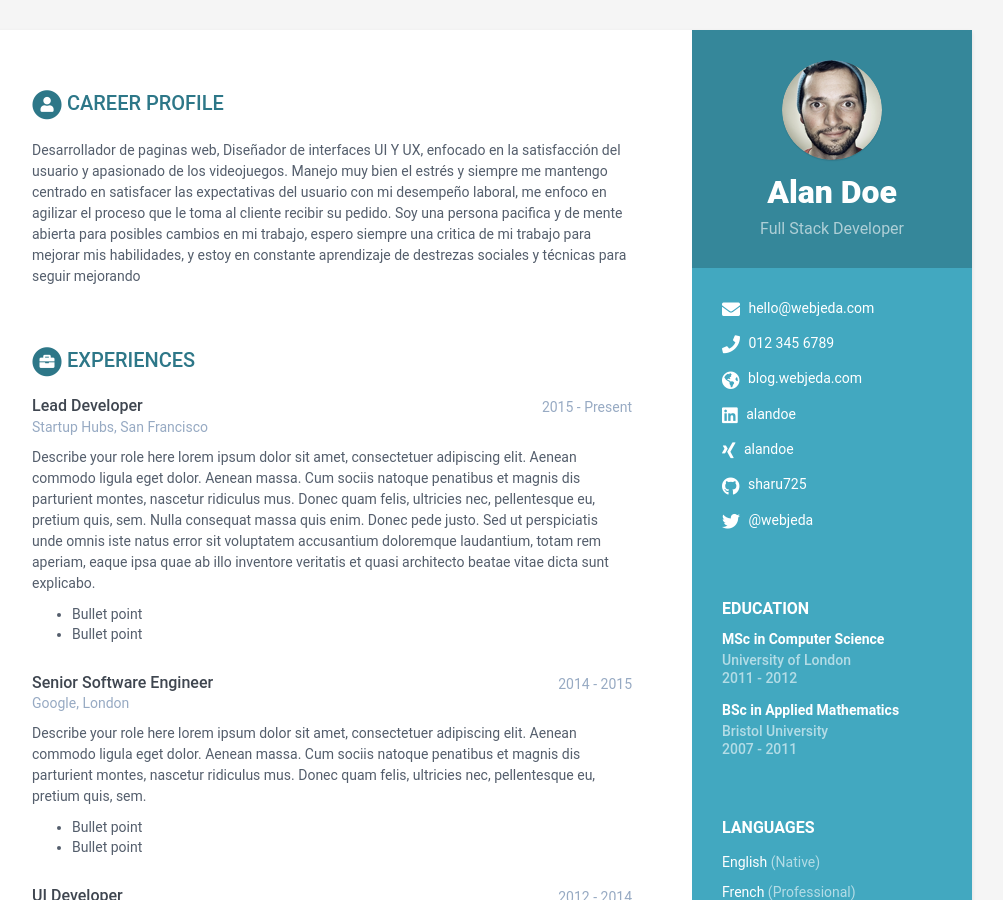
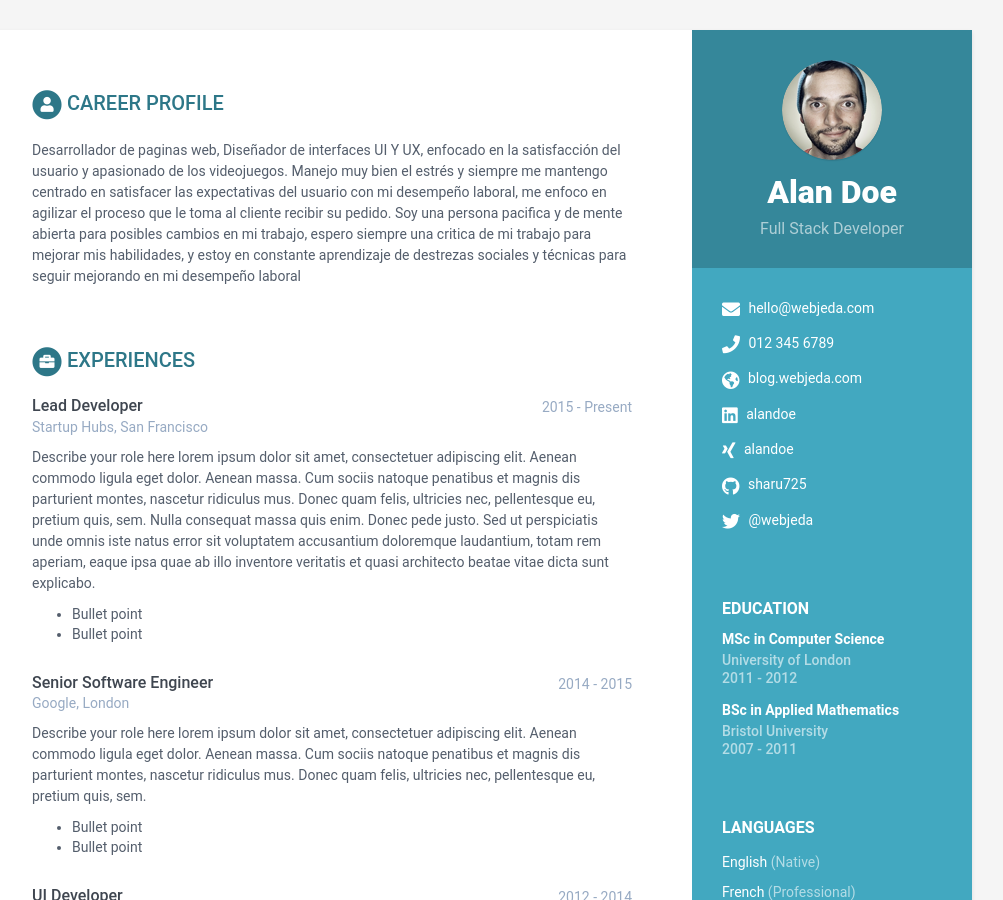
Before and after one commit to KevinC99/good-birch-4e19a, a Jekyll site: the page built from index.html, in a window 1280 px wide and 900 px high. Shown: the whole window, without its empty margins (168-1171 px from the left). Built offline with Jekyll 4.4.1, drawn with Linux system fonts in a browser that asks for light colours.

Commit message:
data.yml: updated summary in career-profile

```diff
--- a/_data/data.yml
+++ b/_data/data.yml
@@ -40,7 +40,8 @@ career-profile:
     proceso que le toma al cliente recibir su pedido. Soy una persona pacifica y
     de mente abierta para posibles cambios en mi trabajo, espero siempre una
     critica de mi trabajo para mejorar mis habilidades, y estoy en constante
-    aprendizaje de destrezas sociales y técnicas para seguir mejorando
+    aprendizaje de destrezas sociales y técnicas para seguir mejorando en mi
+    desempeño laboral
 education:
   - degree: MSc in Computer Science
     university: University of London
```
